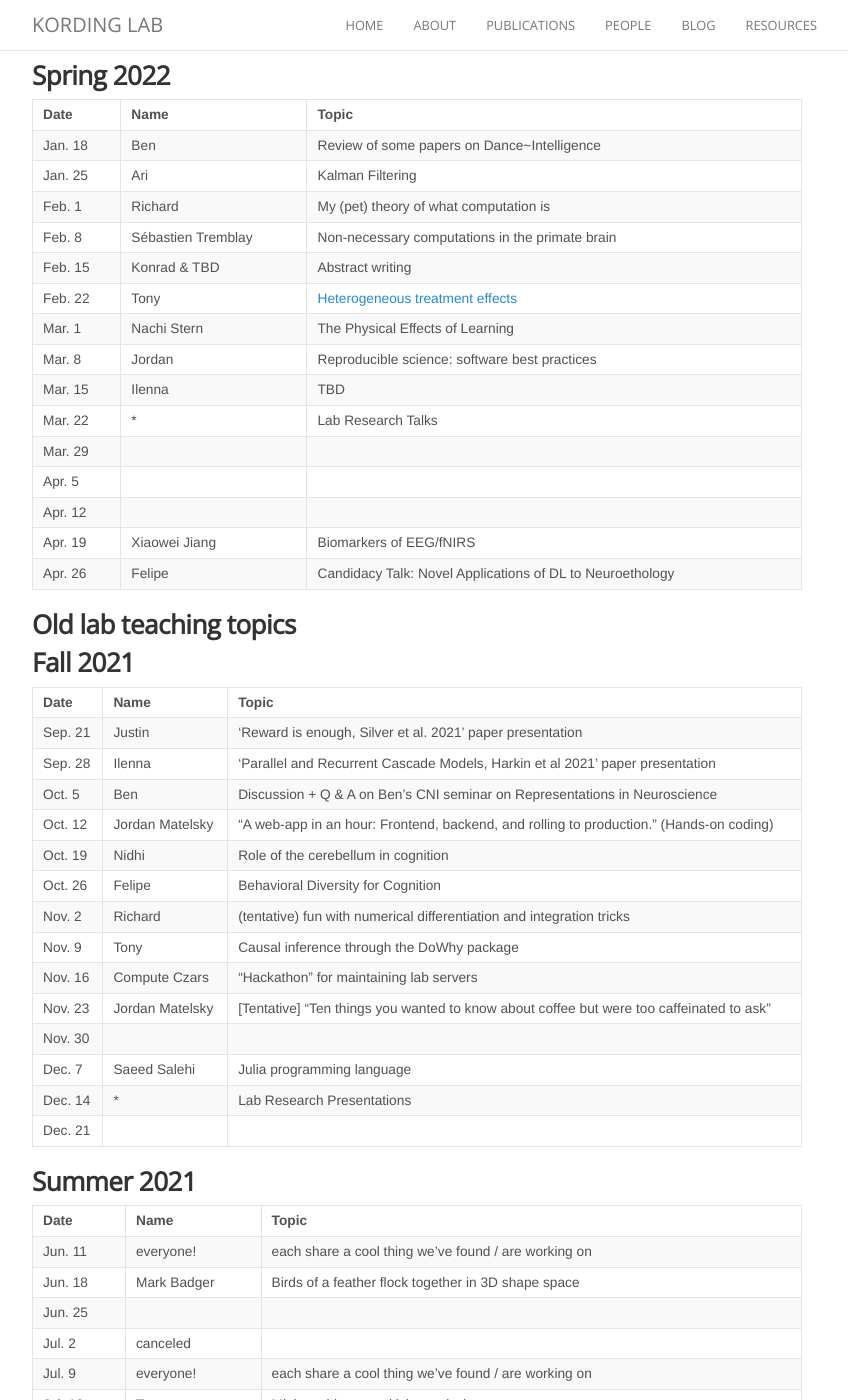
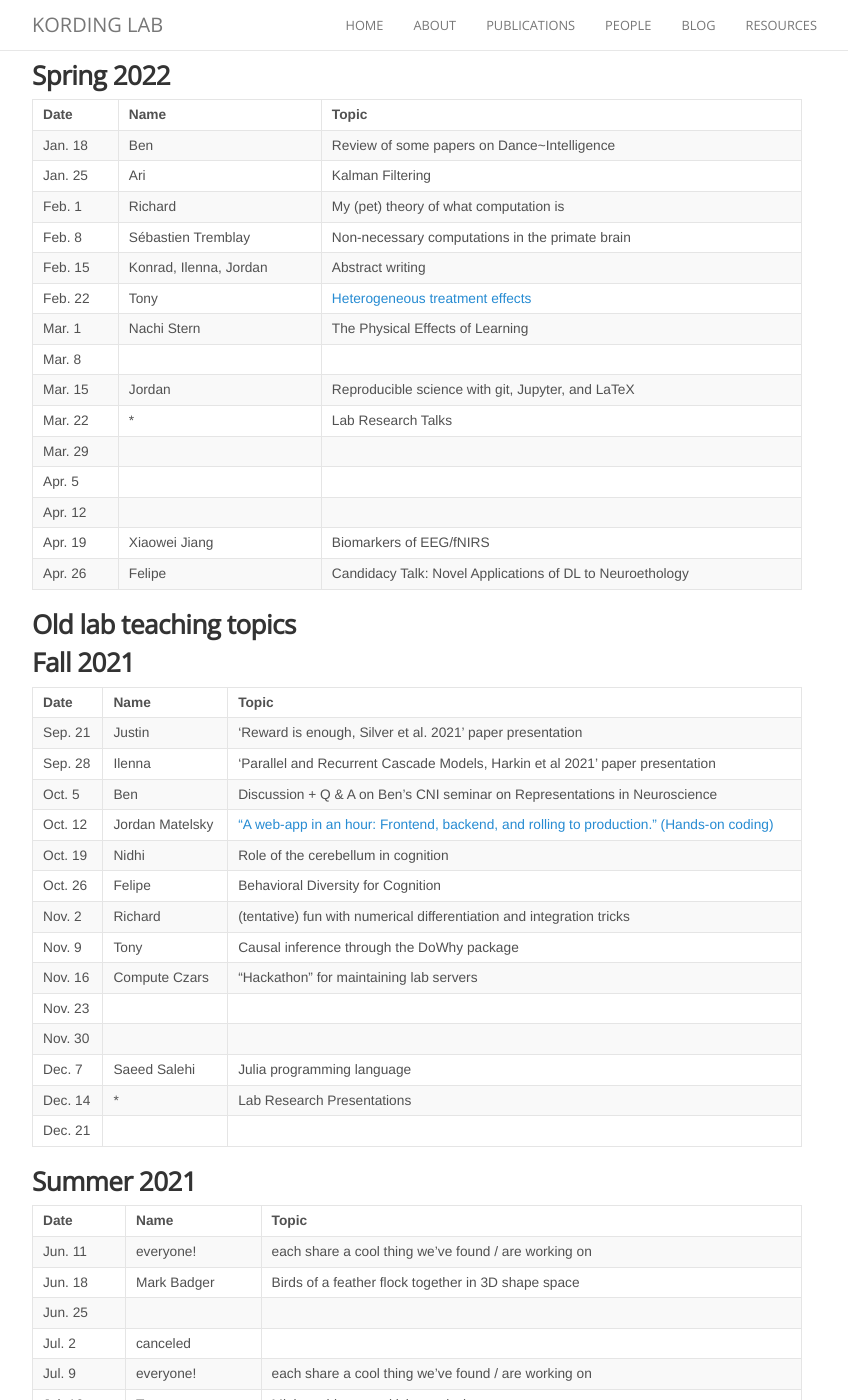
Before and after one commit to KordingLab/KordingLab.github.io, a Jekyll site: the page built from _posts/2021-01-01-upcoming-lab-teaching.md, in a window 1280 px wide and 1400 px high, scrolled down 512 px. Shown: the whole window, without its empty margins (223-1071 px from the left). Built offline with Jekyll 4.4.1, drawn with Linux system fonts in a browser that asks for light colours; nearby versions of some CDN libraries; comment, search, counter and statistics services are not loaded.

Commit message:
Update 2021-01-01-upcoming-lab-teaching.md

```diff
--- a/_posts/2021-01-01-upcoming-lab-teaching.md
+++ b/_posts/2021-01-01-upcoming-lab-teaching.md
@@ -22,11 +22,11 @@ Please list below, topics you would like to learn more about (you may share your
 | Jan. 25 | Ari | Kalman Filtering |
 | Feb. 1 | Richard | My (pet) theory of what computation is |
 | Feb. 8 | Sébastien Tremblay | Non-necessary computations in the primate brain |
-| Feb. 15 | Konrad & TBD | Abstract writing |
+| Feb. 15 | Konrad, Ilenna, Jordan | Abstract writing |
 | Feb. 22 | Tony | [Heterogeneous treatment effects](https://colab.research.google.com/drive/1-XAQvDt_JbqgFzDxjc2DqImrz4Ens8Mr?usp=sharing)
 | Mar. 1 | Nachi Stern | The Physical Effects of Learning |
-| Mar. 8 | Jordan | Reproducible science: software best practices |
-| Mar. 15 | Ilenna | TBD
+| Mar. 8 |
+| Mar. 15 | Jordan | Reproducible science with git, Jupyter, and LaTeX |
 | Mar. 22 | * | Lab Research Talks
 | Mar. 29 |  |
 | Apr. 5 | |
@@ -44,13 +44,13 @@ Please list below, topics you would like to learn more about (you may share your
 | Sep. 21 | Justin | 'Reward is enough, Silver et al. 2021' paper presentation |
 | Sep. 28 | Ilenna | 'Parallel and Recurrent Cascade Models, Harkin et al 2021' paper presentation |
 | Oct. 5 | Ben | Discussion + Q & A on Ben's CNI seminar on Representations in Neuroscience |
-| Oct. 12 | Jordan Matelsky | "A web-app in an hour: Frontend, backend, and rolling to production." (Hands-on coding) |
+| Oct. 12 | Jordan Matelsky | ["A web-app in an hour: Frontend, backend, and rolling to production." (Hands-on coding)](https://github.com/KordingLab/One-App-One-Hour) |
 | Oct. 19 | Nidhi | Role of the cerebellum in cognition |
 | Oct. 26 | Felipe | Behavioral Diversity for Cognition |
 | Nov. 2 | Richard | (tentative) fun with numerical differentiation and integration tricks |
 | Nov. 9 | Tony | Causal inference through the DoWhy package |
 | Nov. 16 | Compute Czars | "Hackathon" for maintaining lab servers |
-| Nov. 23 | Jordan Matelsky | [Tentative] "Ten things you wanted to know about coffee but were too caffeinated to ask" |
+| Nov. 23 | | |
 | Nov. 30 |   |  |
 | Dec. 7 | Saeed Salehi | Julia programming language |
 | Dec. 14 | * | Lab Research Presentations |
```
